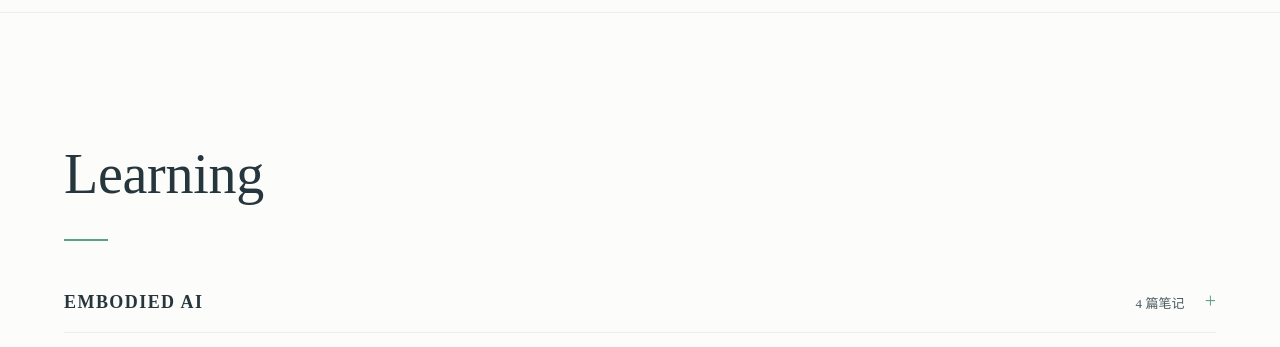
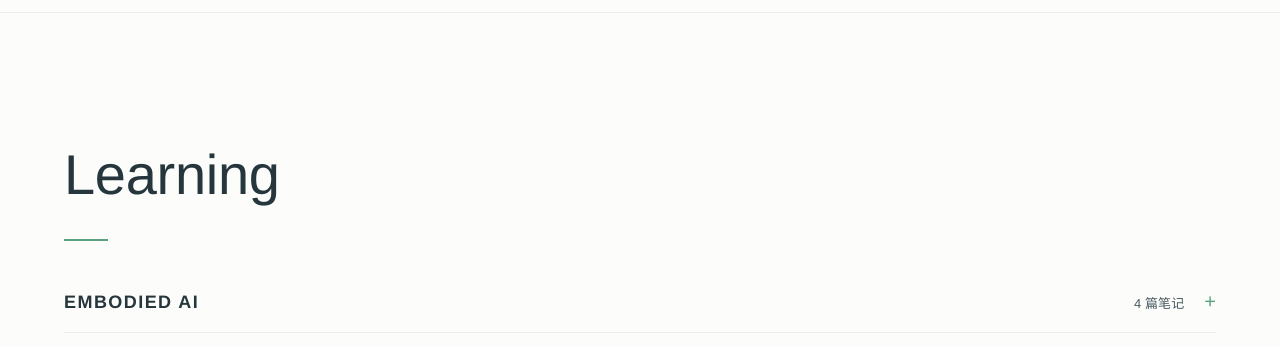
Before and after one commit to Serein55/Serein55.github.io, a website: page learning.html in a window 1280 px wide. Shown: the part 105-452 px from the top of the page. Drawn offline with Linux system fonts and the light colour scheme.

Commit message:
switch text font to Microsoft YaHei Light

```diff
--- a/style.css
+++ b/style.css
@@ -6,7 +6,7 @@
   --accent-soft: #eef6f1;
   --bg: #fcfcfa;
   --line: #e9efeb;
-  --font-text: "Times New Roman", "STZhongsong", "华文中宋", "Songti SC", SimSun, serif;
+  --font-text: "Microsoft YaHei Light", "Microsoft YaHei", "微软雅黑", "PingFang SC", "Helvetica Neue", Arial, sans-serif;
   --font-code: Consolas, "STZhongsong", "华文中宋", monospace;
 }
 * { margin: 0; padding: 0; box-sizing: border-box; }
@@ -19,6 +19,7 @@ body {
   background: var(--bg);
   color: var(--ink);
   font-family: var(--font-text);
+  font-weight: 300;
   font-size: 16px;
   line-height: 1.7;
   letter-spacing: .005em;
```
